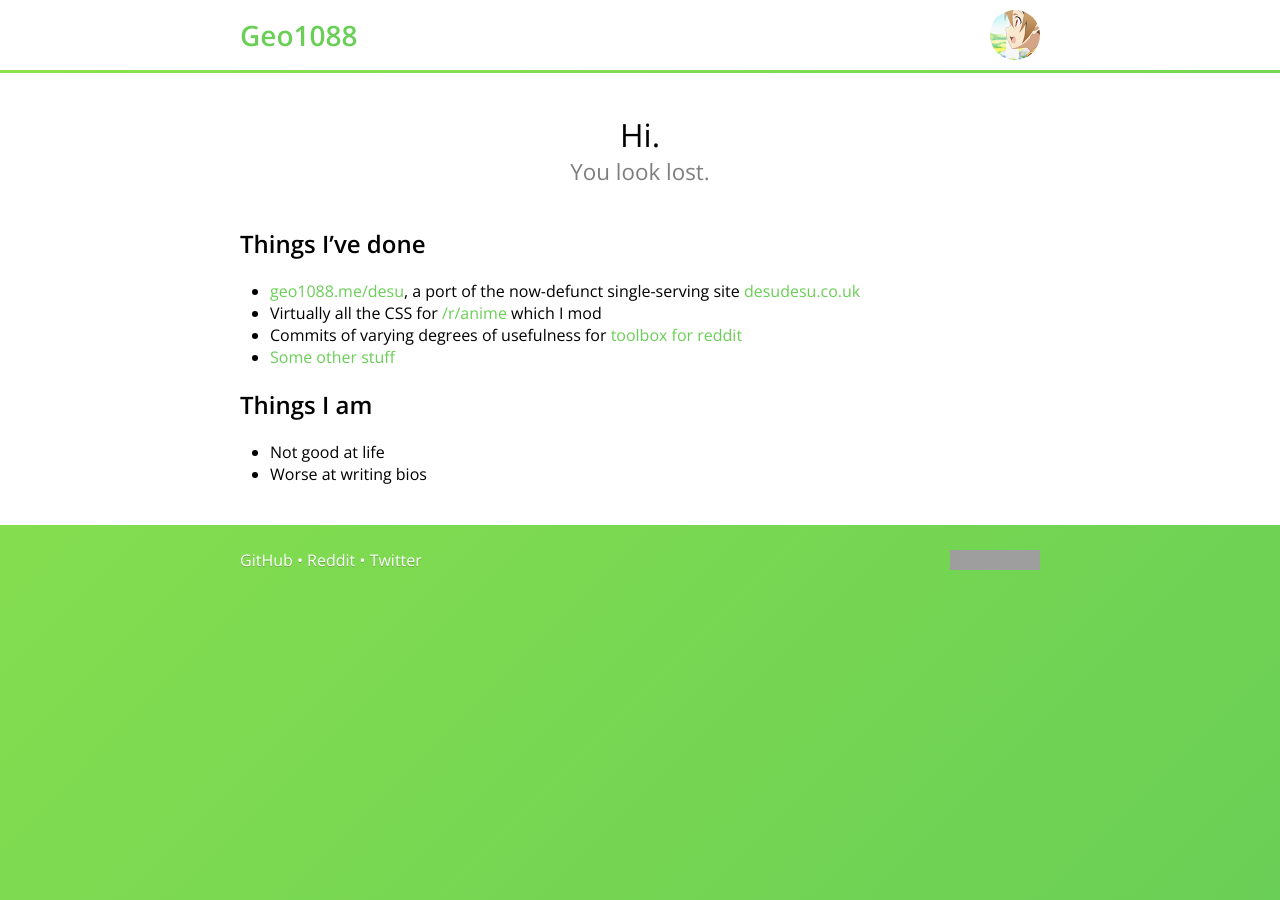
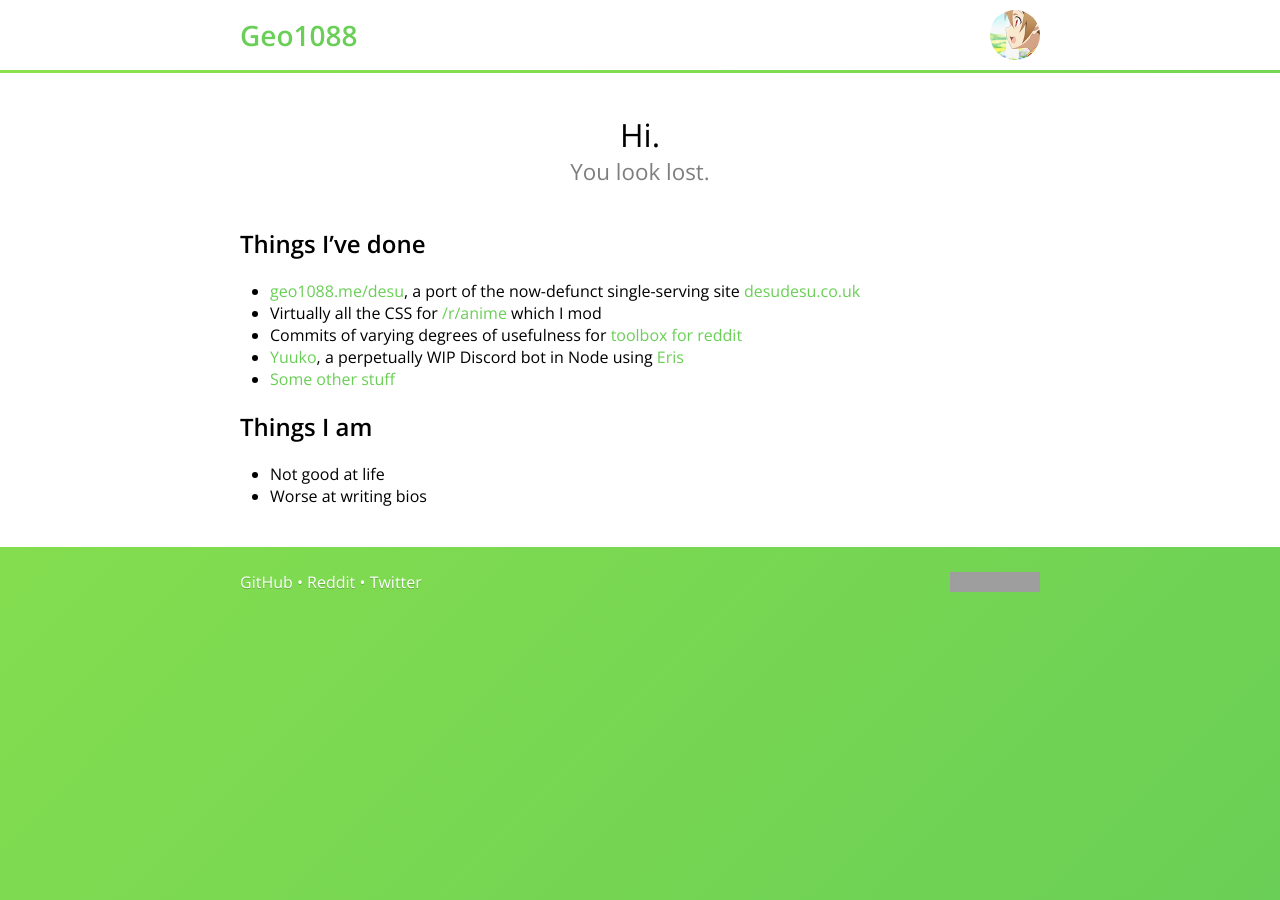
Before and after one commit to geo1088/geo1088.github.io, a Jekyll site: the page built from index.md, in a window 1280 px wide. Built offline with Jekyll 4.4.1, drawn with Linux system fonts in a browser that asks for light colours; our own code applies the rules of GitHub Pages for plain Markdown files; grey boxes are pictures that could not be loaded.

Commit message:
Update index.md

```diff
--- a/index.md
+++ b/index.md
@@ -9,6 +9,7 @@
 - [geo1088.me/desu](/desu), a port of the now-defunct single-serving site [desudesu.co.uk](https://web.archive.org/web/20161123134935/http://desudesu.co.uk:80/)
 - Virtually all the CSS for [/r/anime](https://www.reddit.com/r/anime) which I mod
 - Commits of varying degrees of usefulness for [toolbox for reddit](https://github.com/creesch/reddit-moderator-toolbox)
+- [Yuuko](/yuuko), a perpetually WIP Discord bot in Node using [Eris](https://abal.moe/Eris/)
 - [Some other stuff](https://github.com/Geo1088)
 
 ## Things I am
```
